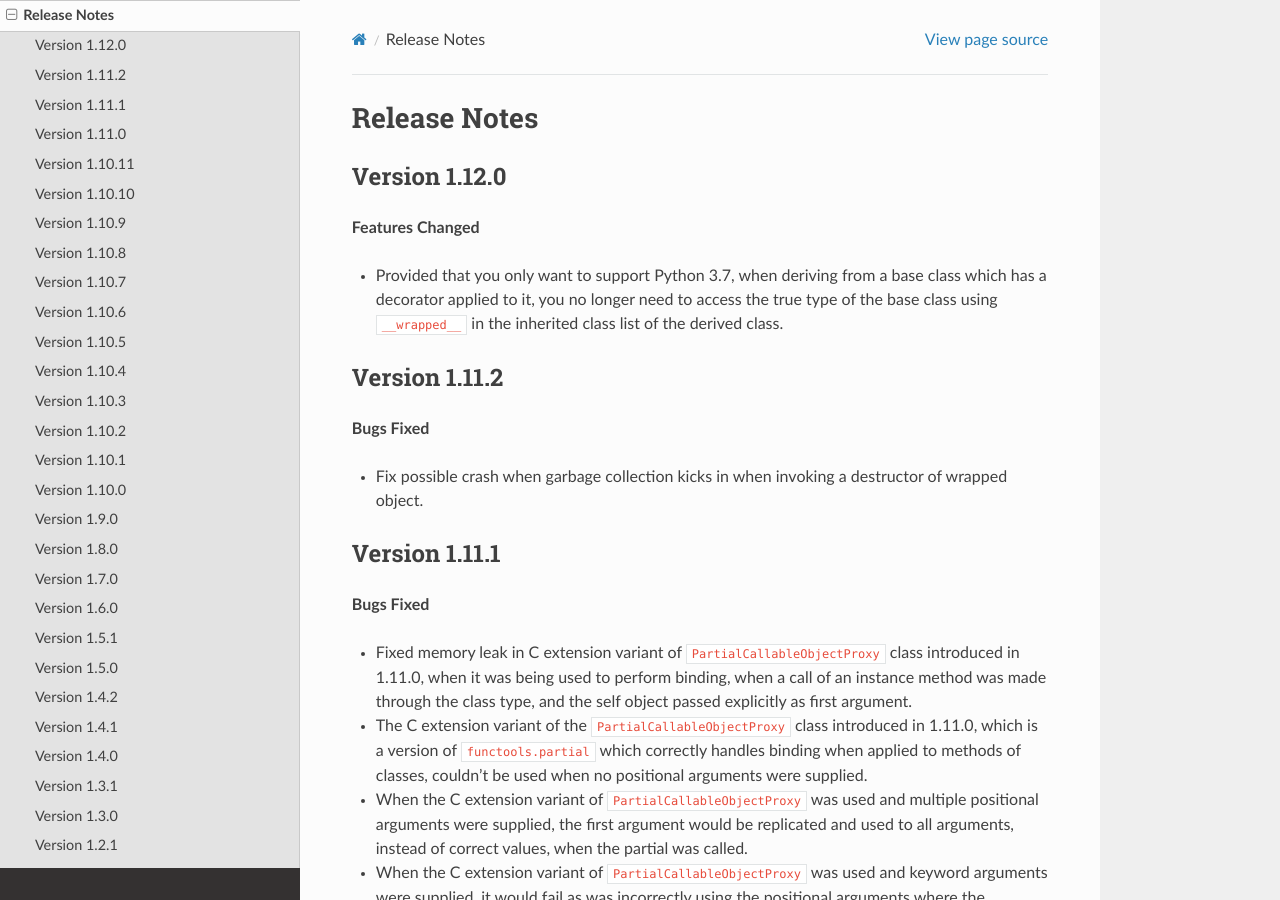
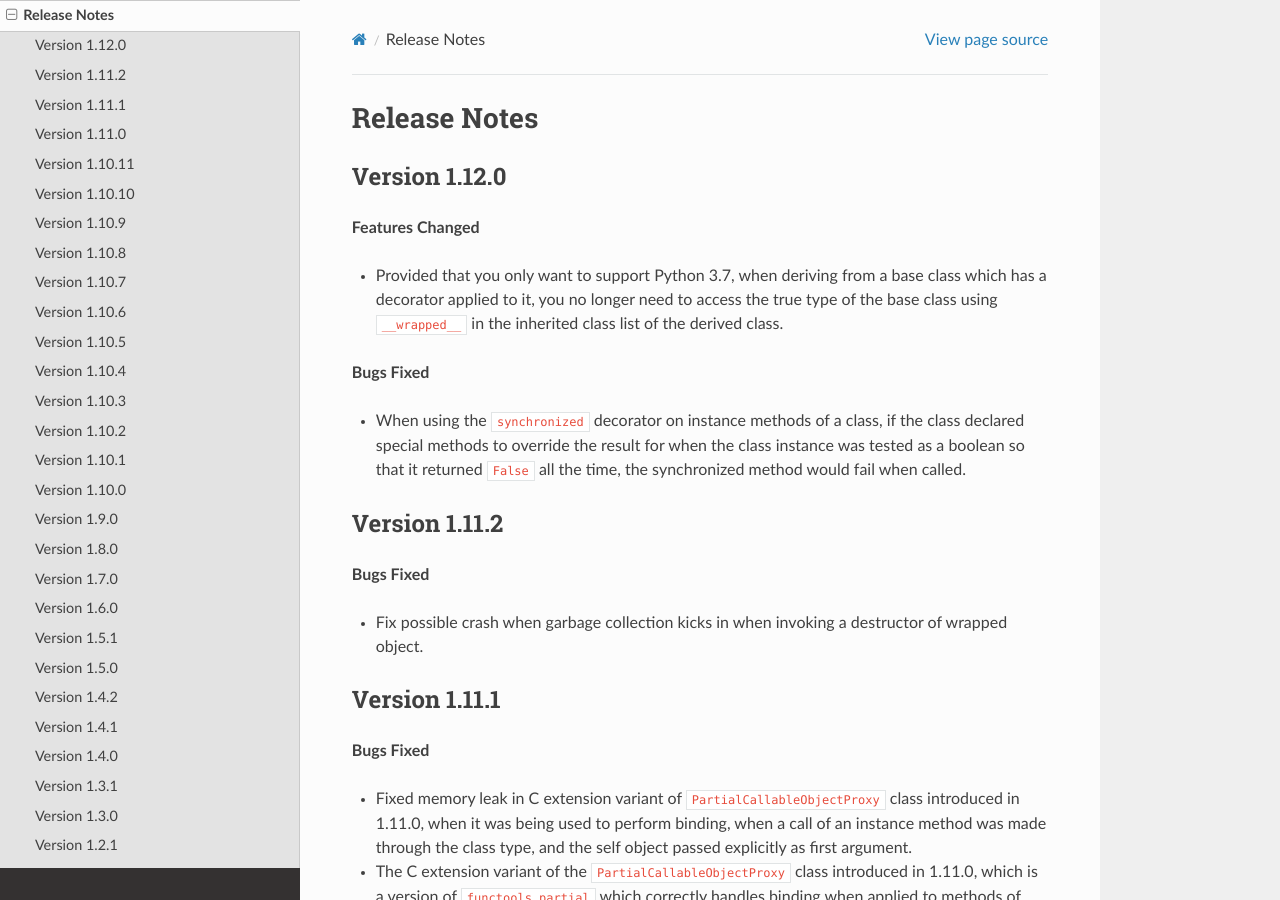
Before and after one commit to GrahamDumpleton/wrapt, a Sphinx documentation site: the page built from docs/changes.rst, in a window 1280 px wide and 900 px high. Built offline with Sphinx 7.4.7 and the Read the Docs theme 2.0.0, drawn with Linux system fonts in a browser that asks for light colours.

Commit message:
Add change notes/test for bug in synchronized decorator when applied to instance methods of a falsey class.

```diff
--- a/docs/changes.rst
+++ b/docs/changes.rst
@@ -10,6 +10,13 @@ Version 1.12.0
   a base class which has a decorator applied to it, you no longer need
   to access the true type of the base class using ``__wrapped__`` in
   the inherited class list of the derived class.
+
+**Bugs Fixed**
+
+* When using the ``synchronized`` decorator on instance methods of a
+  class, if the class declared special methods to override the result for
+  when the class instance was tested as a boolean so that it returned
+  ``False`` all the time, the synchronized method would fail when called.
 
 Version 1.11.2
 --------------
```
Also changed, not shown: 1 other file.
